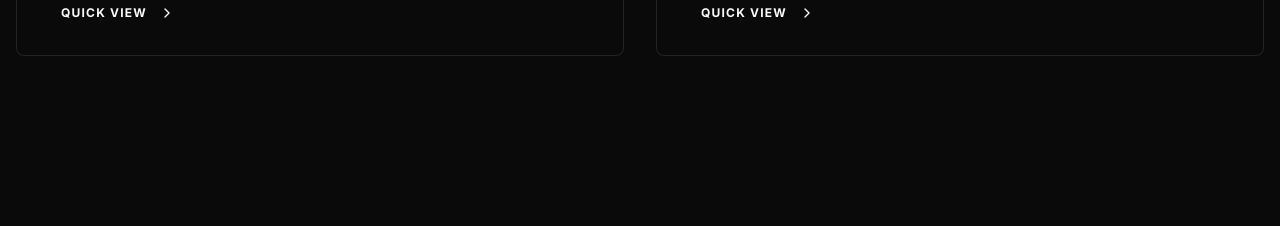
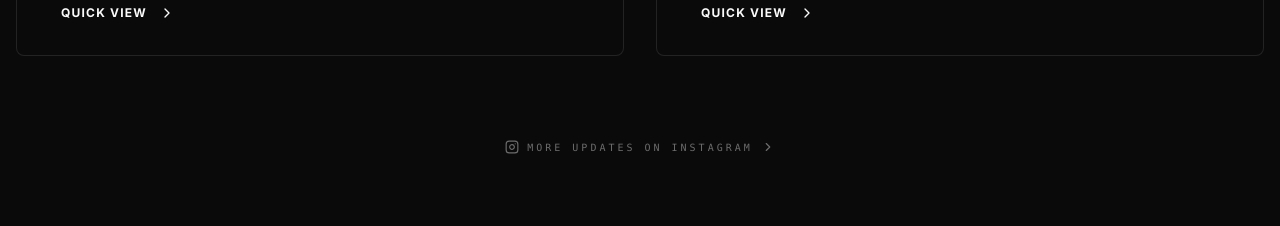
Before and after one commit to evenb1/we-run-nairobi, a Next.js app: page / in a window 1280 px wide. Shown: the part 2420-2646 px from the top of the page. Built offline with nearby package versions, Linux system fonts and the light colour scheme; no server answers.

Commit message:
more updates button

```diff
--- a/components/home/schedule-section.tsx
+++ b/components/home/schedule-section.tsx
@@ -2,12 +2,12 @@
 
 import { motion, useInView, AnimatePresence } from 'framer-motion';
 import { useRef, useState, useEffect } from 'react';
-import { Calendar, Clock, ChevronRight, ChevronLeft, Navigation, X, ExternalLink, Info } from 'lucide-react';
+import { Calendar, Clock, ChevronRight, ChevronLeft, Navigation, X, ExternalLink, Info, Instagram } from 'lucide-react';
 import { Button } from '@/components/ui/button';
 import { CldImage } from 'next-cloudinary';
 import Link from 'next/link';
 import { useRouter } from 'next/navigation';
-import { RUNS, RunType } from '@/lib/runs-data'; // IMPORTED HERE
+import { RUNS, RunType } from '@/lib/runs-data';
 
 export function ScheduleSection() {
   const ref = useRef(null);
@@ -41,15 +41,17 @@ export function ScheduleSection() {
   return (
     <section ref={ref} id="schedule" className="py-24 bg-background relative">
       <div className="container mx-auto px-4">
+        {/* Header */}
         <motion.div initial={{ opacity: 0, y: 30 }} animate={isInView ? { opacity: 1, y: 0 } : {}} className="mb-16">
           <div className="flex items-center gap-3 mb-4">
             <Calendar className="text-foreground" size={24} />
             <span className="text-foreground font-medium tracking-widest uppercase text-sm">Weekly Schedule</span>
           </div>
           <h2 className="text-5xl md:text-7xl font-display font-bold text-foreground mb-4 uppercase">Find Your Run</h2>
-          <p className="text-muted-foreground text-lg max-w-xl font-body">From dawn patrols to trail adventures, there's a run for every mood and pace.</p>
+          <p className="text-muted-foreground text-lg max-w-xl font-body">From dawn patrols to trail adventures, there&apos;s a run for every mood and pace.</p>
         </motion.div>
 
+        {/* Grid */}
         <div className="grid md:grid-cols-2 gap-8">
           {RUNS.map((run, index) => (
             <motion.div
@@ -78,6 +80,27 @@ export function ScheduleSection() {
             </motion.div>
           ))}
         </div>
+
+        {/* --- ADDED THIS HERE: THE MINIMAL CTA --- */}
+        <motion.div
+          initial={{ opacity: 0 }}
+          animate={isInView ? { opacity: 1 } : {}}
+          transition={{ delay: 0.5 }}
+          className="mt-20 text-center"
+        >
+          <Link
+            href="https://www.instagram.com/werunnairobi"
+            target="_blank"
+            className="inline-flex items-center gap-2 text-white/40 hover:text-white transition-colors duration-300 group"
+          >
+            <Instagram size={14} className="group-hover:rotate-12 transition-transform" />
+            <span className="text-[10px] font-mono uppercase tracking-[0.3em]">
+              More updates on Instagram
+            </span>
+            <ChevronRight size={14} className="group-hover:translate-x-1 transition-transform" />
+          </Link>
+        </motion.div>
+
       </div>
 
       <AnimatePresence>
```
